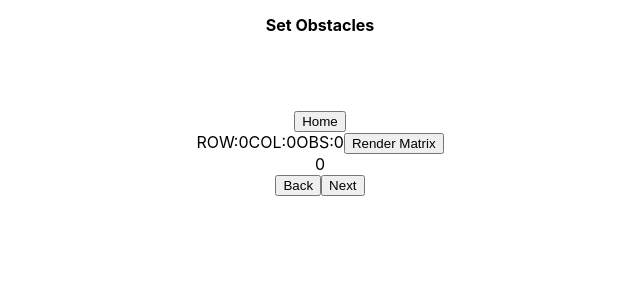
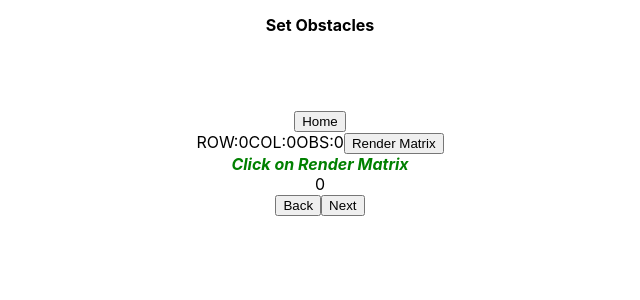
Before and after one commit to sireeshatumma/water-flow-simulator-old, a React (Create React App) app: page / in a window 1280 px wide. Both pictures are taken after a click on the button "Submit". Shown: the top 300 px of the page, without its empty margins (320-960 px from the left). Built offline with nearby package versions, Linux system fonts and the light colour scheme.

Commit message:
Update SetObsScreen.js

```diff
--- a/src/SetObsScreen.js
+++ b/src/SetObsScreen.js
@@ -9,10 +9,9 @@ function SetObsScreen() {
   const newNums = context.allNums;
 
   const createMatrix = (row, col) => {
-
     return (
       <div>
-        <div> Click to set Obstacles</div>
+        <div> </div>
         <DisplayMatrix buttonDisabled={false} />
       </div>
     );
@@ -31,11 +30,17 @@ function SetObsScreen() {
         OBS:{context.obs}
         <button onClick={renderMatrix}>Render Matrix</button>
         <div>
+          <div
+            style={{ fontStyle: "italic", color: "green", fontWeight: "bold" }}
+          >
+            {matrixReady === 0
+              ? "Click on Render Matrix"
+              : "Click to set Obstacles"}
+          </div>
           <div>{matrixReady && createMatrix(context.rows, context.cols)}</div>
         </div>
       </div>
       <div>
-
         <button
           onClick={() => {
             setContext({
@@ -47,14 +52,12 @@ function SetObsScreen() {
           Back
         </button>
         <button
-
           onClick={() => {
             setContext({
               ...context,
               step: 3,
               allNums: newNums,
             });
-
           }}
         >
           Next
```
